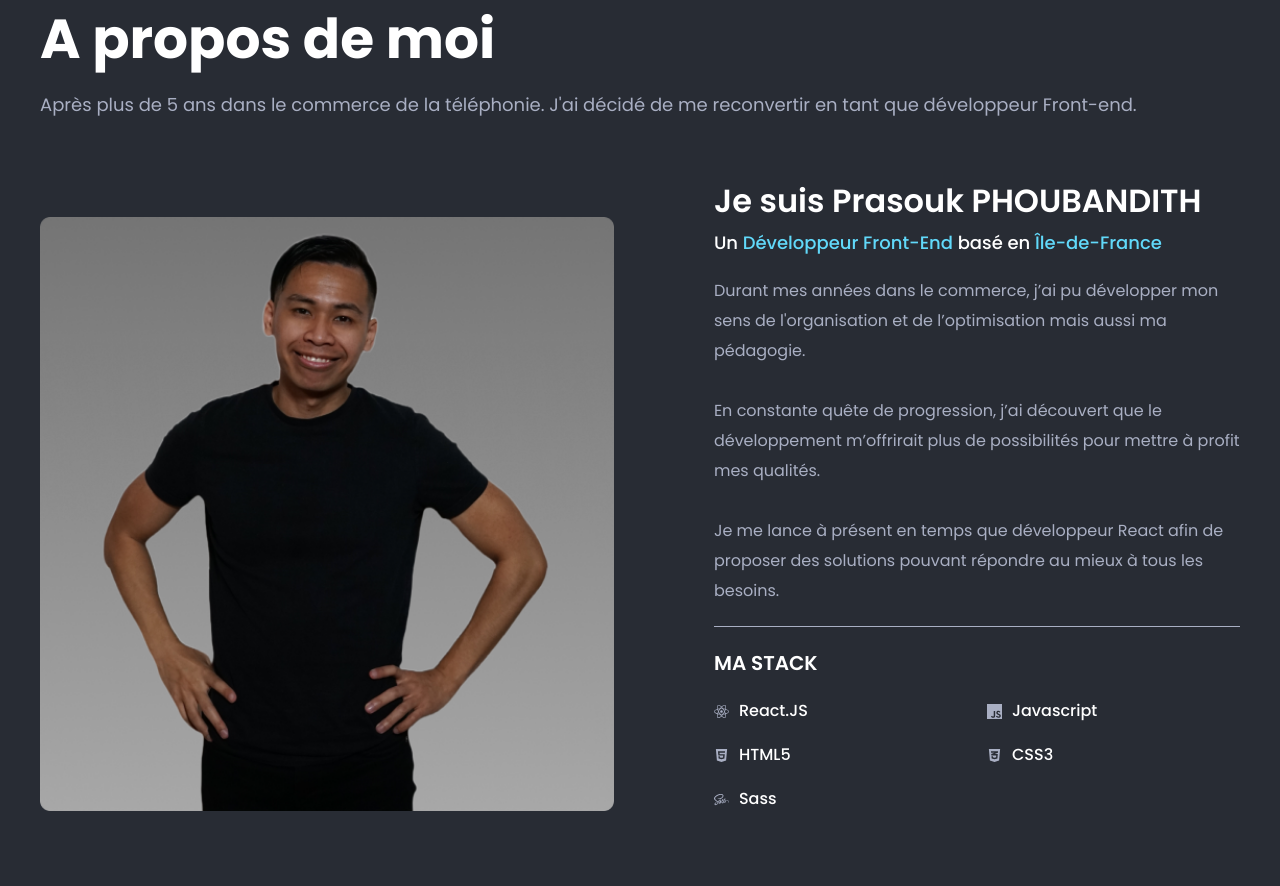
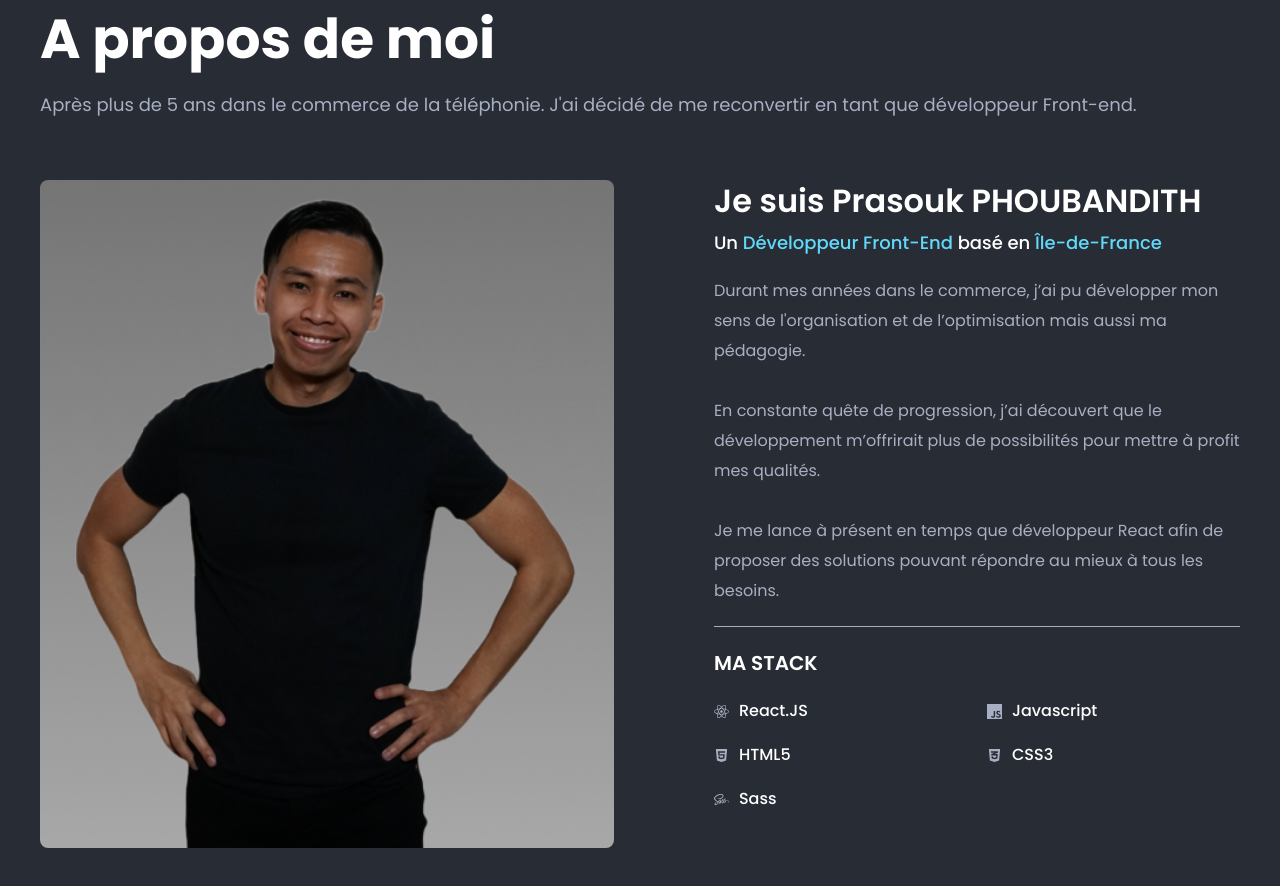
Before and after one commit to prasouk-ph/portfolio, a React (Create React App) app: page / in a window 1280 px wide. Shown: the part 960-1846 px from the top of the page. Built offline with nearby package versions, Linux system fonts and the light colour scheme.

Commit message:
Fix about picture layout

```diff
--- a/src/assets/scss/main/_style.scss
+++ b/src/assets/scss/main/_style.scss
@@ -974,7 +974,7 @@ body.dark .loader_line:after {
   height: auto;
   clear: both;
   display: flex;
-  align-items: center;
+  // align-items: center;
   padding-top: 60px;
 }
 .beny_tm_about .about_inner .left {
```
